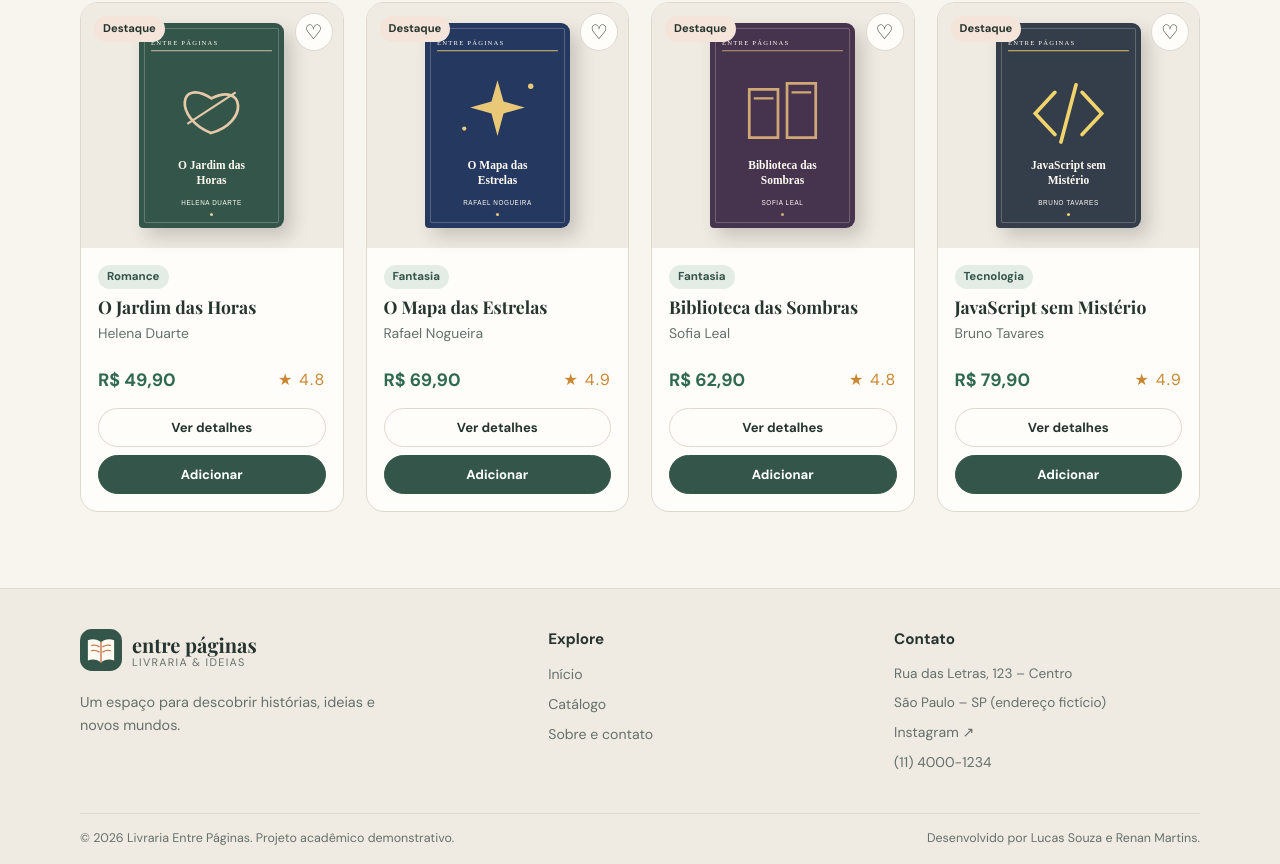
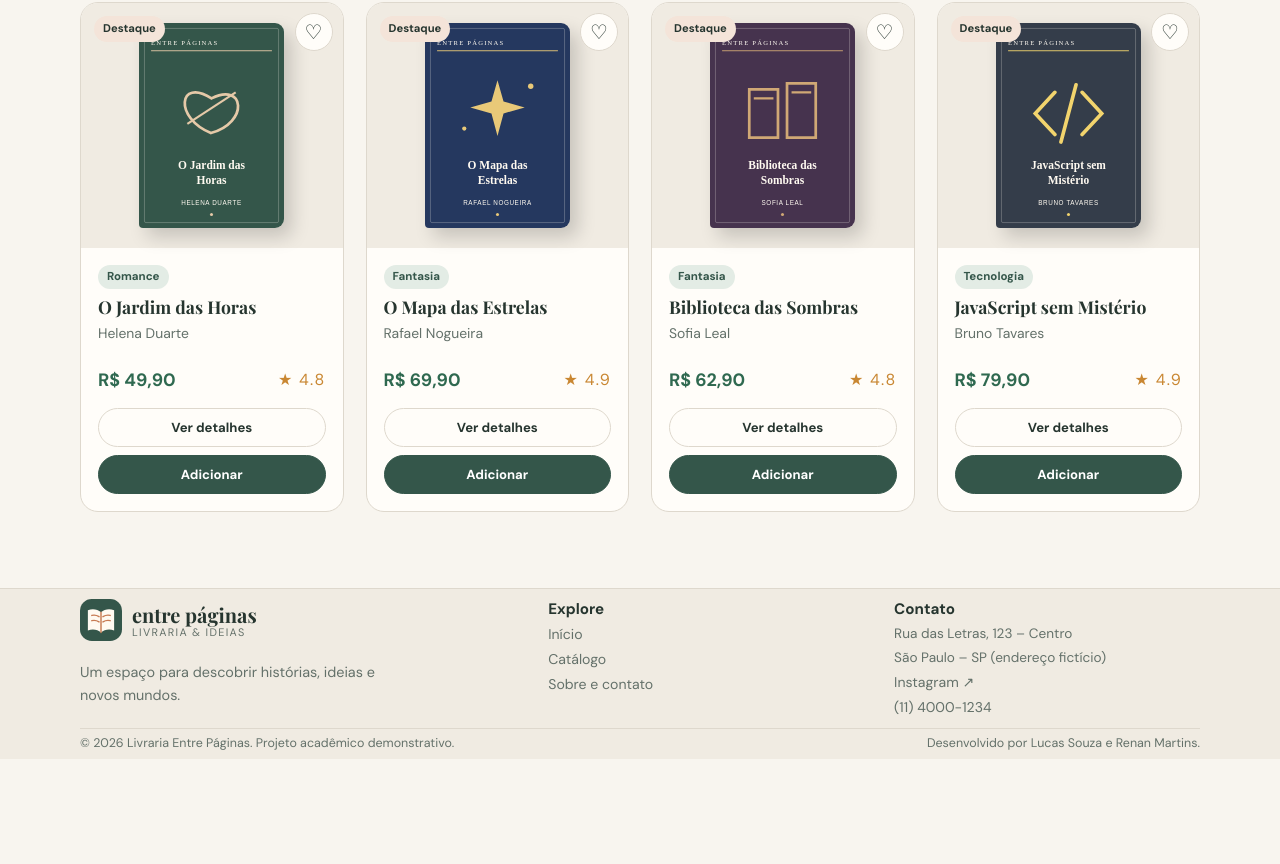
Before and after one commit to LUCAS-IF/Livraria_Entre_Paginas, a plain HTML site: page index.html in a window 1280 px wide. Shown: the part 874-1738 px from the top of the page. After the commit the page ends 1633 px from the top, so only its background shows below. Drawn offline with nearby package versions, Linux system fonts and the light colour scheme.

Commit message:
Diminuição do footer

```diff
--- a/css/style.css
+++ b/css/style.css
@@ -349,14 +349,14 @@ html[data-tema="escuro"] .pix-confirmacao { border-color: #718474; box-shadow: 0
 .formulario-contato h2 { margin-bottom: -8px; font-size: 1.6rem; }
 .formulario-contato > p { margin-bottom: 0; color: var(--texto-suave); font-size: .9rem; }
 .rodape-site { background: var(--superficie-suave); border-top: 1px solid var(--linha); }
-.rodape-conteudo { display: grid; grid-template-columns: 1.4fr 1fr 1fr; gap: 40px; padding-block: 40px; }
+.rodape-conteudo { display: grid; grid-template-columns: 1.4fr 1fr 1fr; gap: 40px; padding-block: 10px; }
 .rodape-marca > p { max-width: 300px; margin: 12px 0 0; color: var(--texto-suave); font-size: .9rem; }
-.coluna-rodape { display: flex; flex-direction: column; align-items: start; gap: 7px; }
-.coluna-rodape h2 { margin-bottom: 7px; font: 700 .95rem var(--fonte-texto); }
+.coluna-rodape { display: flex; flex-direction: column; align-items: start; gap: 2px; }
+.coluna-rodape h2 { margin-bottom: 2px; font: 700 .95rem var(--fonte-texto); }
 .coluna-rodape a { color: var(--texto-suave); font-size: .88rem; text-decoration: none; }
 .coluna-rodape a:hover { color: var(--principal); text-decoration: underline; }
 .coluna-rodape p { margin: 0; color: var(--texto-suave); font-size: .85rem; }
-.rodape-final { display: flex; justify-content: space-between; gap: 20px; padding-block: 15px; border-top: 1px solid var(--linha); color: var(--texto-suave); font-size: .78rem; }
+.rodape-final { display: flex; justify-content: space-between; gap: 20px; padding-block: 5px; border-top: 1px solid var(--linha); color: var(--texto-suave); font-size: .78rem; }
 .rodape-final p { margin: 0; }
 .notificacoes { position: fixed; z-index: 50; right: 20px; bottom: 20px; display: grid; gap: 10px; max-width: min(380px, calc(100% - 40px)); }
 .notificacao { padding: 13px 17px; border: 1px solid var(--linha); border-radius: 12px; background: var(--superficie); box-shadow: var(--sombra); color: var(--texto); animation: aparecer .2s ease-out; }
```
